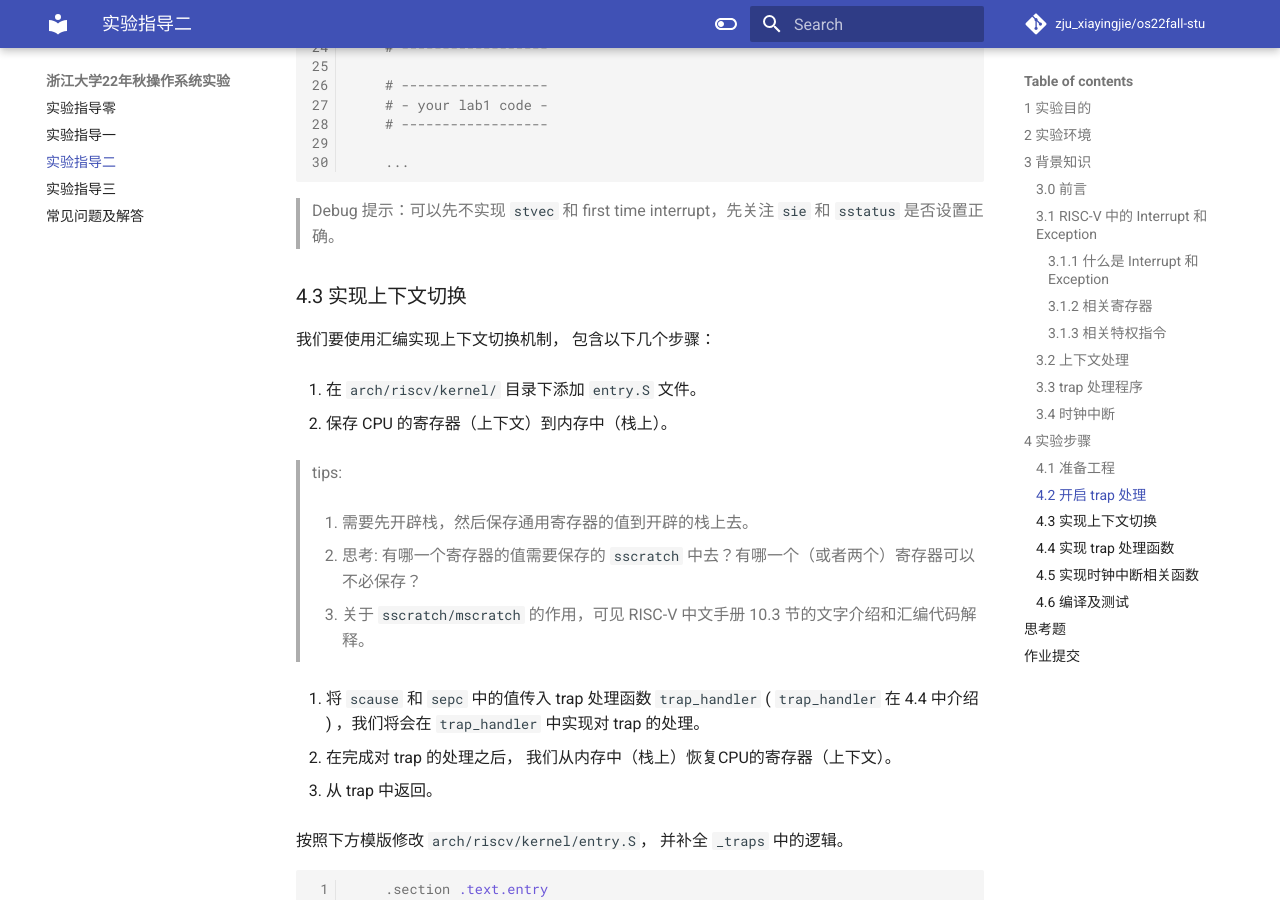
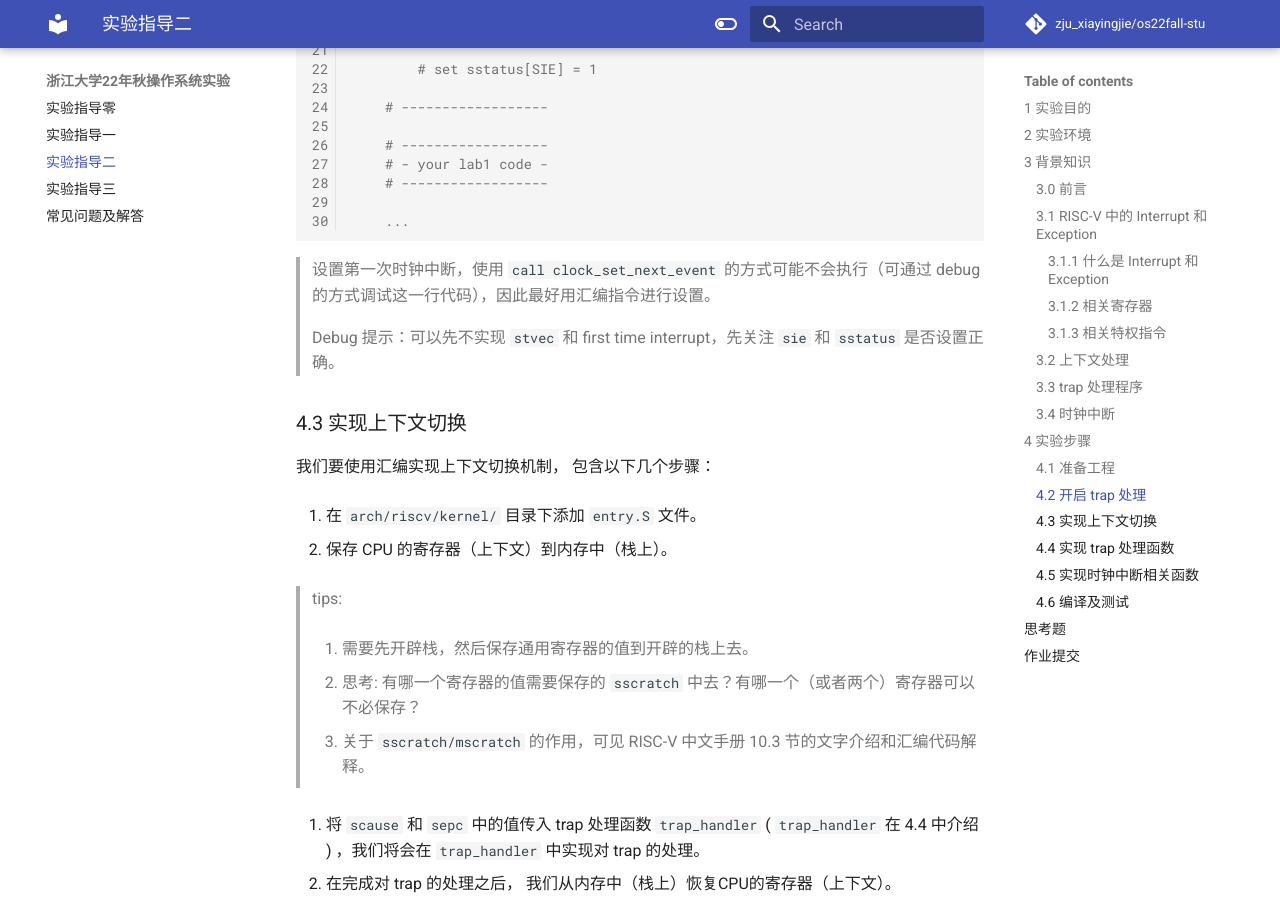
Before and after one commit to biu9/os2022, an MkDocs documentation site: the page built from docs/lab2.md, in a window 1280 px wide and 900 px high, scrolled down 6011 px. Built offline with MkDocs 1.6.1 and Material for MkDocs 9.7.7, drawn with Linux system fonts in a browser that asks for light colours; some of the changed text lies outside the part shown.

Commit message:
minor correct

````diff
--- a/docs/lab2.md
+++ b/docs/lab2.md
@@ -71,6 +71,9 @@ trap 处理程序根据 `scause` 的值， 进入不同的处理逻辑，在本
 * 此次实验基于 lab1 同学所实现的代码进行。
 
 * 在 `lab1` 中我们实现的 `puti` `puts` 使用起来较为繁琐，因此在这里我们提供了简化版的 `printk`。 从 `repo` 同步以下代码: `stddef.h` `printk.h` `printk.c`，并按如下目录结构放置。**还需要将之前所有 `print.h puti puts` 的引用修改为 `printk.h printk`**。
+
+    > ⚠️`printk` 的使用方式和 C 语言的 `printf` 类似，第一个入参是字符串类型，因此 `printk(2022)` 需要做相应修改!
+
     ```
     .
     ├── Makefile
@@ -217,6 +220,8 @@ _start:
 
     ...
 ```
+> 设置第一次时钟中断，使用 `call clock_set_next_event ` 的方式可能不会执行（可通过 debug 的方式调试这一行代码），因此最好用汇编指令进行设置。
+
 > Debug 提示：可以先不实现 `stvec` 和 first time interrupt，先关注 `sie` 和 `sstatus` 是否设置正确。
 
 ### 4.3 实现上下文切换
````
